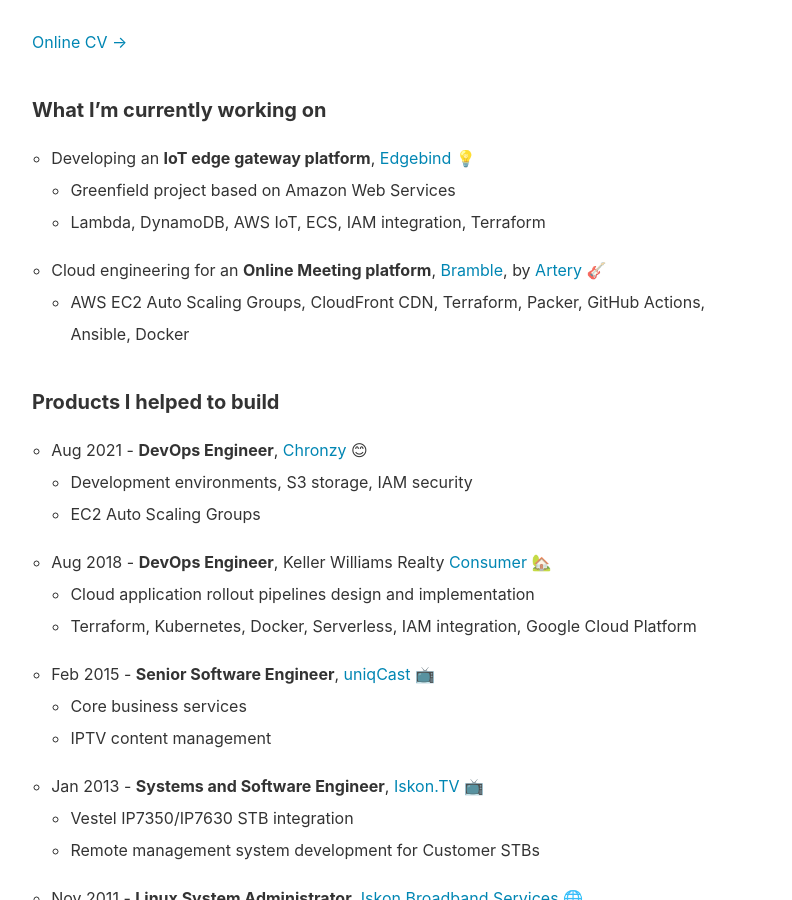
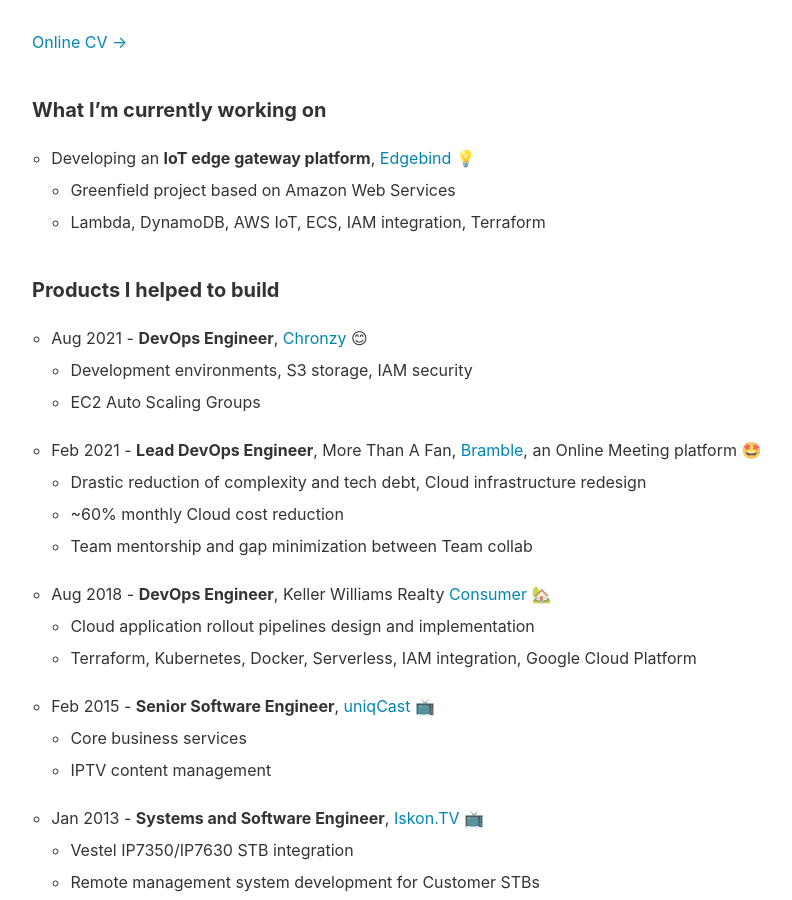
Before and after one commit to mkozjak/mkozjak.github.io, a Jekyll site: the page built from about.md, in a window 1280 px wide and 900 px high, scrolled down 566 px. Shown: the whole window, without its empty margins (240-1032 px from the left). Built offline with Jekyll 4.4.1, drawn with Linux system fonts in a browser that asks for light colours.

Commit message:
about: Bramble EOL :)

```diff
--- a/about.md
+++ b/about.md
@@ -10,13 +10,15 @@
 - Developing an **IoT edge gateway platform**, <a class="link" href="https://www.elpheria.com/products/edgebind/">Edgebind</a> 💡
   - Greenfield project based on Amazon Web Services
   - Lambda, DynamoDB, AWS IoT, ECS, IAM integration, Terraform
-- Cloud engineering for an **Online Meeting platform**, <a class="link" href="https://www.bramble.live">Bramble</a>, by <a class="link" href="https://artery.is">Artery</a> 🎸
-  - AWS EC2 Auto Scaling Groups, CloudFront CDN, Terraform, Packer, GitHub Actions, Ansible, Docker
 
 #### Products I helped to build
 - Aug 2021 - **DevOps Engineer**, <a class="link" href="https://www.chronzy.com">Chronzy</a> 😊
   - Development environments, S3 storage, IAM security
   - EC2 Auto Scaling Groups
+- Feb 2021 - **Lead DevOps Engineer**, More Than A Fan, <a class="link" href="https://web.archive.org/web/20230920015524/https://www.bramble.live/">Bramble</a>, an Online Meeting platform 🤩
+  - Drastic reduction of complexity and tech debt, Cloud infrastructure redesign
+  - ~60% monthly Cloud cost reduction
+  - Team mentorship and gap minimization between Team collab
 - Aug 2018 - **DevOps Engineer**, Keller Williams Realty <a class="link" href="https://apps.apple.com/us/app/kw-buy-sell-real-estate/id652512924">Consumer</a> 🏡
   - Cloud application rollout pipelines design and implementation
   - Terraform, Kubernetes, Docker, Serverless, IAM integration, Google Cloud Platform
```
